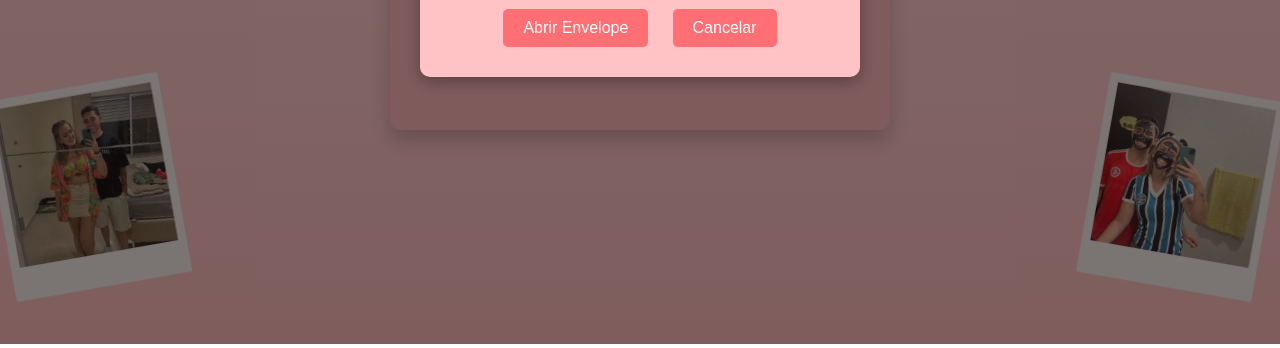
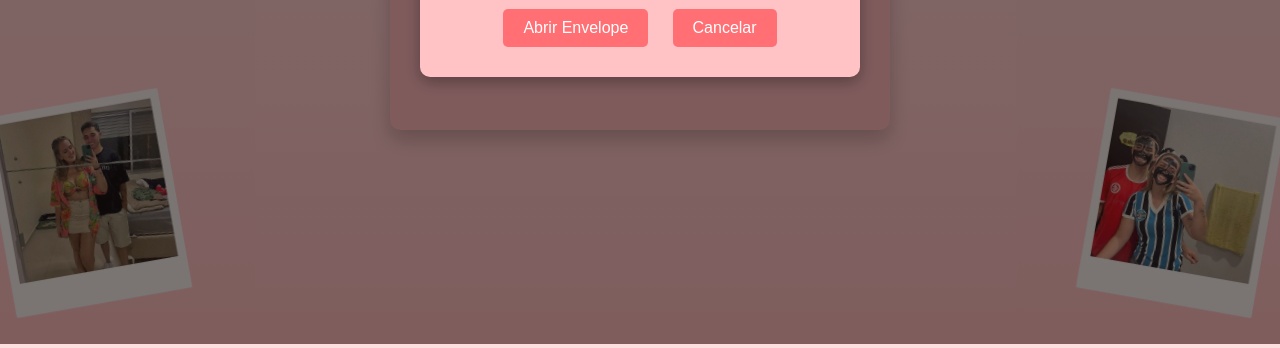
Before and after one commit to mateusvs01/nicolekrause, a plain HTML site: page index.html in a window 1280 px wide. Shown: the part 456-804 px from the top of the page. Drawn offline with Linux system fonts and the light colour scheme.

Commit message:
Update styles.css

```diff
--- a/styles.css
+++ b/styles.css
@@ -135,14 +135,14 @@ body {
 }
 
 .img3 {
-    bottom: 4%;
+    bottom: 2%;
     left: -3%;
     width: 250px;
     transform: rotate(-10deg);
 }
 
 .img4 {
-    bottom: 4%;
+    bottom: 2%;
     right: -2%;
     width: 250px;
     transform: rotate(10deg);
```
